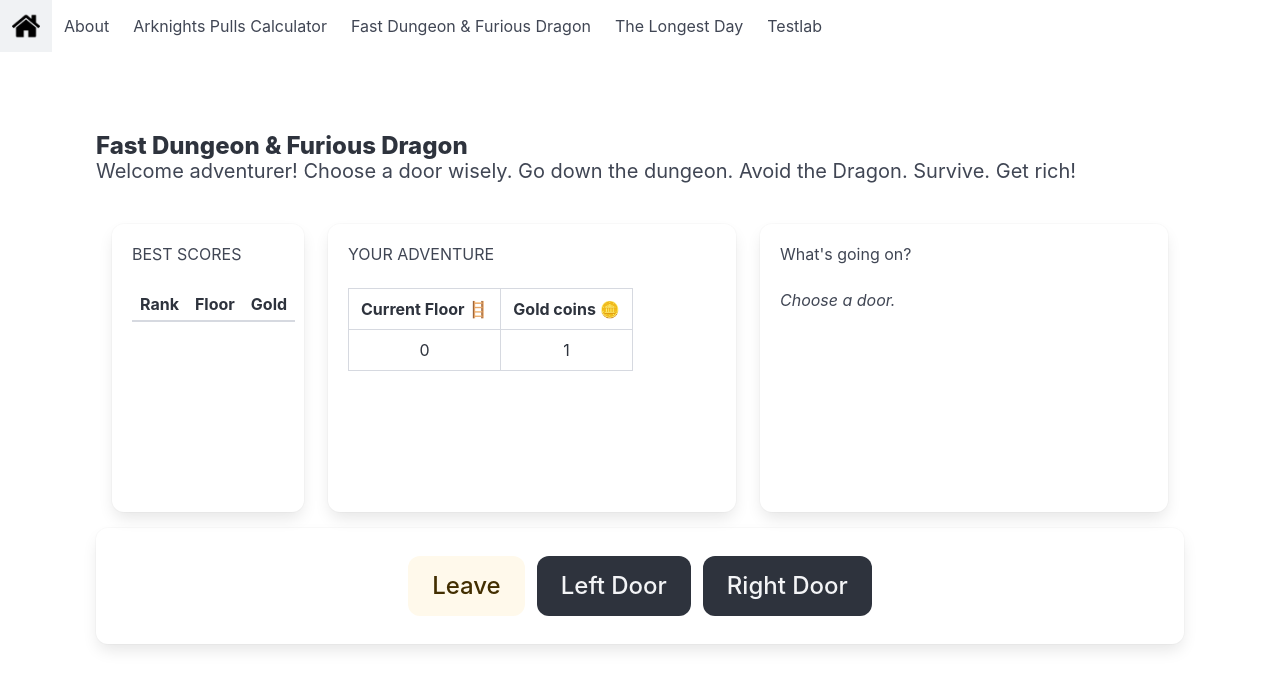
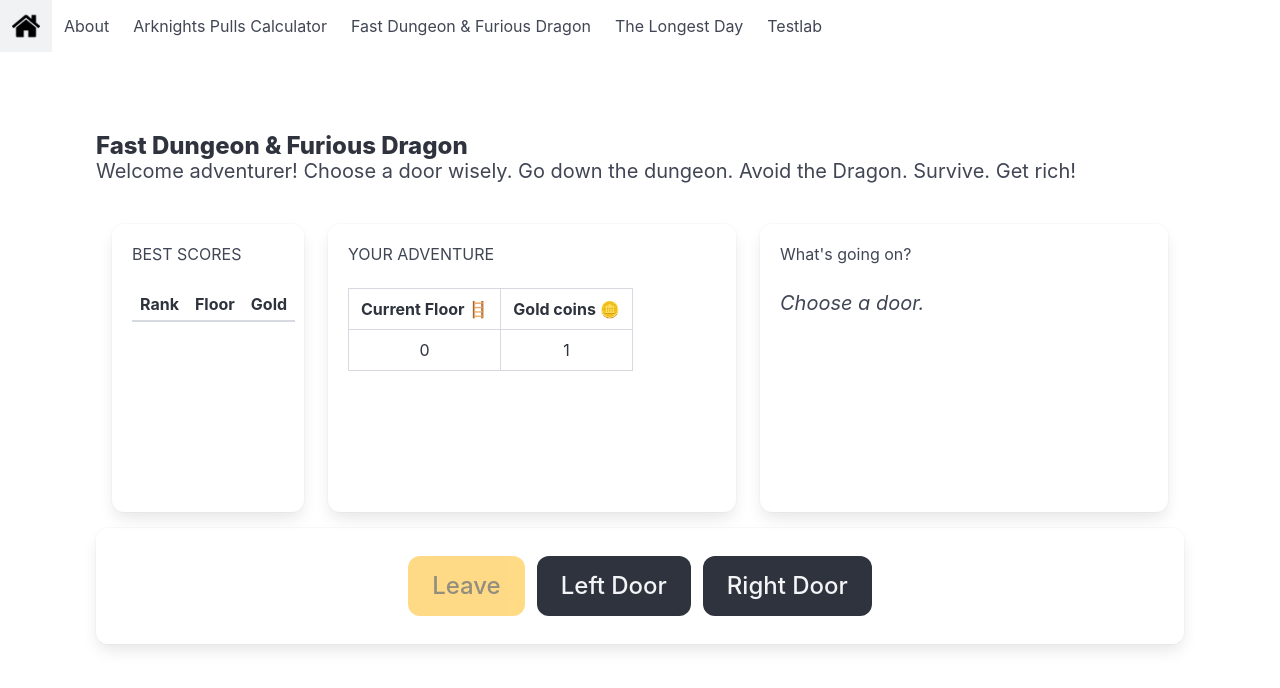
Before and after one commit to vinny-the-bird/dragndropkick, a Vue app: page /fast-dungeon-and-furious-dragon in a window 1280 px wide. Shown: the top 688 px of the page. Built offline with nearby package versions, Linux system fonts and the light colour scheme.

Commit message:
few fixes about button colors. Changed the replay to retry to save space. Disabled the leave button before the first turn

```diff
--- a/src/views/FDnFD.vue
+++ b/src/views/FDnFD.vue
@@ -58,7 +58,7 @@
           <div class="column is-three-fifth">
             <div class="box menu">
               <h5 class="subtitle is-6">What's going on?</h5>
-              <p class="is-italic">{{ description }}</p>
+              <p class="is-italic is-size-5">{{ description }}</p>
               <div>
                 <h4 class="subtitle is-3" style="margin-top: 3rem">
                   {{ result }}
@@ -74,9 +74,9 @@
       <div class="container is-flex is-justify-content-center">
         <div class="buttons are-large">
           <button
-            class="button is-warning is-light"
+            class="button is-warning"
             @click="leaveDungeon()"
-            :disabled="gameWait == true"
+            :disabled="gameWait == true || floor == 0"
           >
             Leave
           </button>
@@ -95,15 +95,14 @@
             Right Door
           </button>
           <button
-            class="button is-warning"
+            class="button is-success"
             v-if="gameOver == true"
             @click="restart"
           >
-            Play again?
+            Retry?
           </button>
         </div>
       </div>
-      <!-- <h4 class="subtitle is-3">{{ result }}</h4> -->
     </div>
   </div>
 </template>
@@ -142,7 +141,7 @@ function openDoor(direction) {
       result.value = "Dragon!! You're dead. 🔥☠️";
       //  result.value = "Och, yer deid. 🔥☠️";
       gameOver.value = true;
-    }, 1500);
+    }, 2000);
   }
 }
 
```
